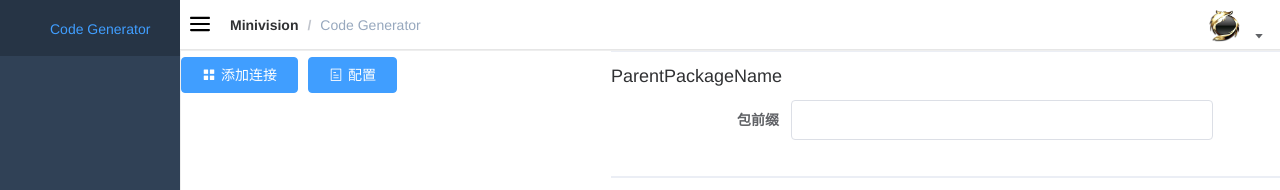
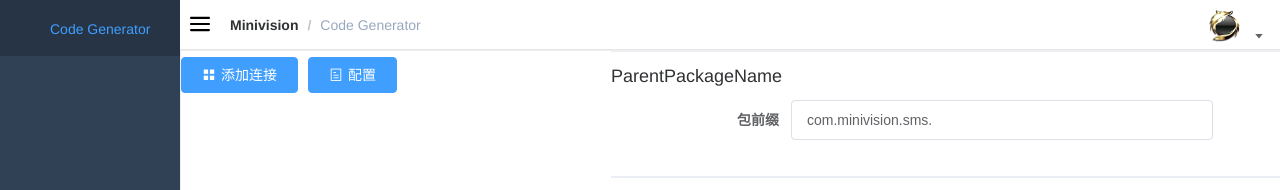
Before and after one commit to chenmi8090/reus-web, a Vue app: page /#/codeGenerate/codeGenerate in a window 1280 px wide. Shown: the top 190 px of the page. Built offline with nearby package versions, Linux system fonts and the light colour scheme; what vue-contextmenu, vue-easycm would draw is missing.

Commit message:
完善替换包路径逻辑

```diff
--- a/src/views/code/index.vue
+++ b/src/views/code/index.vue
@@ -666,7 +666,7 @@
           icon: 'iconfont icon-bofang', // 选填 字体图标 class
         }],
         parentPackageName: '',
-        newParentPackageName: '',
+        newParentPackageName: 'com.minivision.sms.',
         connections: [],
         connectionsNew: [],
         // tables: [],
@@ -1311,6 +1311,9 @@
           })
       },
       onSubmit(newParentPackageName) {
+        if(this.parentPackageName === '') {
+          this.parentPackageName = 'com.minivision.sms.'
+        }
         this.form.controller.packageName = this.form.controller.packageName.replace(this.parentPackageName, newParentPackageName)
         this.form.mapper.packageName = this.form.mapper.packageName.replace(this.parentPackageName, newParentPackageName)
         this.form.service.packageName = this.form.service.packageName.replace(this.parentPackageName, newParentPackageName)
```
